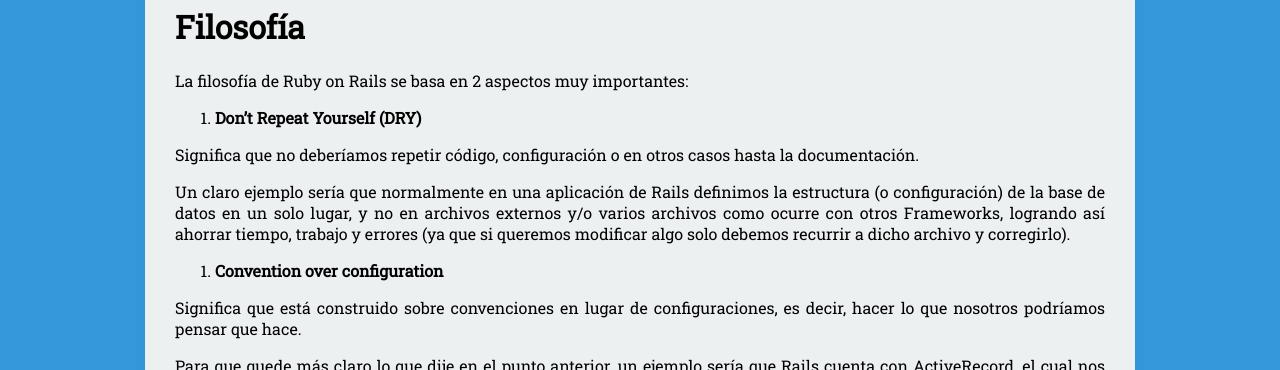
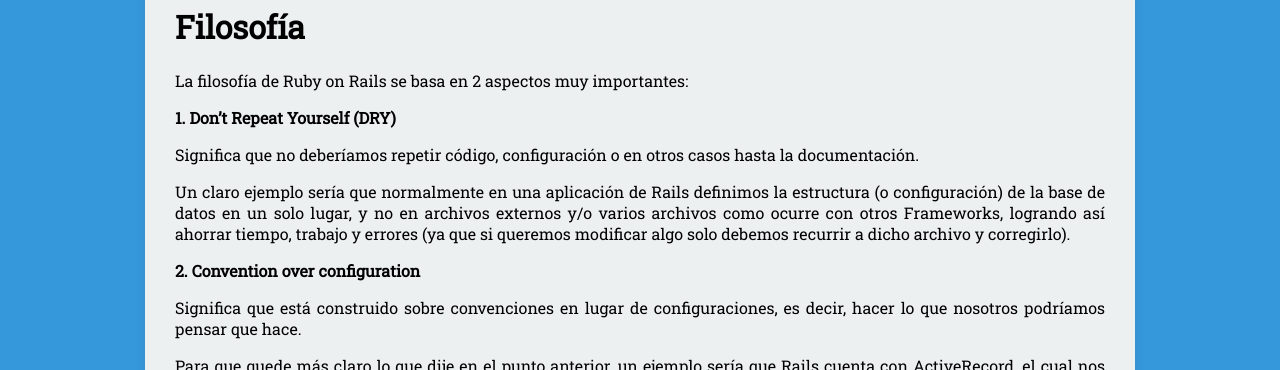
Before and after one commit to nisoto/Blog-anterior-2.0, a Jekyll site: the page built from _posts/2017-10-21-introduccion-ruby-on-rails.md, in a window 1280 px wide. Shown: the part 629-999 px from the top of the page. Built offline with Jekyll 4.4.1, drawn with Linux system fonts in a browser that asks for light colours; nearby versions of some CDN libraries.

Commit message:
Update 2017-10-21-introduccion-ruby-on-rails.md

```diff
--- a/_posts/2017-10-21-introduccion-ruby-on-rails.md
+++ b/_posts/2017-10-21-introduccion-ruby-on-rails.md
@@ -22,13 +22,13 @@ Lo más probable es que pienses qué tiene de especial este Framework si es tan
 
 La filosofía de Ruby on Rails se basa en 2 aspectos muy importantes:
 
-1. **Don't Repeat Yourself (DRY)**
+**1. Don't Repeat Yourself (DRY)**
 
 Significa que no deberíamos repetir código, configuración o en otros casos hasta la documentación.
 
 Un claro ejemplo sería que normalmente en una aplicación de Rails definimos la estructura (o configuración) de la base de datos en un solo lugar, y no en archivos externos y/o varios archivos como ocurre con otros Frameworks, logrando así ahorrar tiempo, trabajo y errores (ya que si queremos modificar algo solo debemos recurrir a dicho archivo y corregirlo).
 
-2. **Convention over configuration**
+**2. Convention over configuration**
 
 Significa que está construido sobre convenciones en lugar de configuraciones, es decir, hacer lo que nosotros podríamos pensar que hace.
 
```
